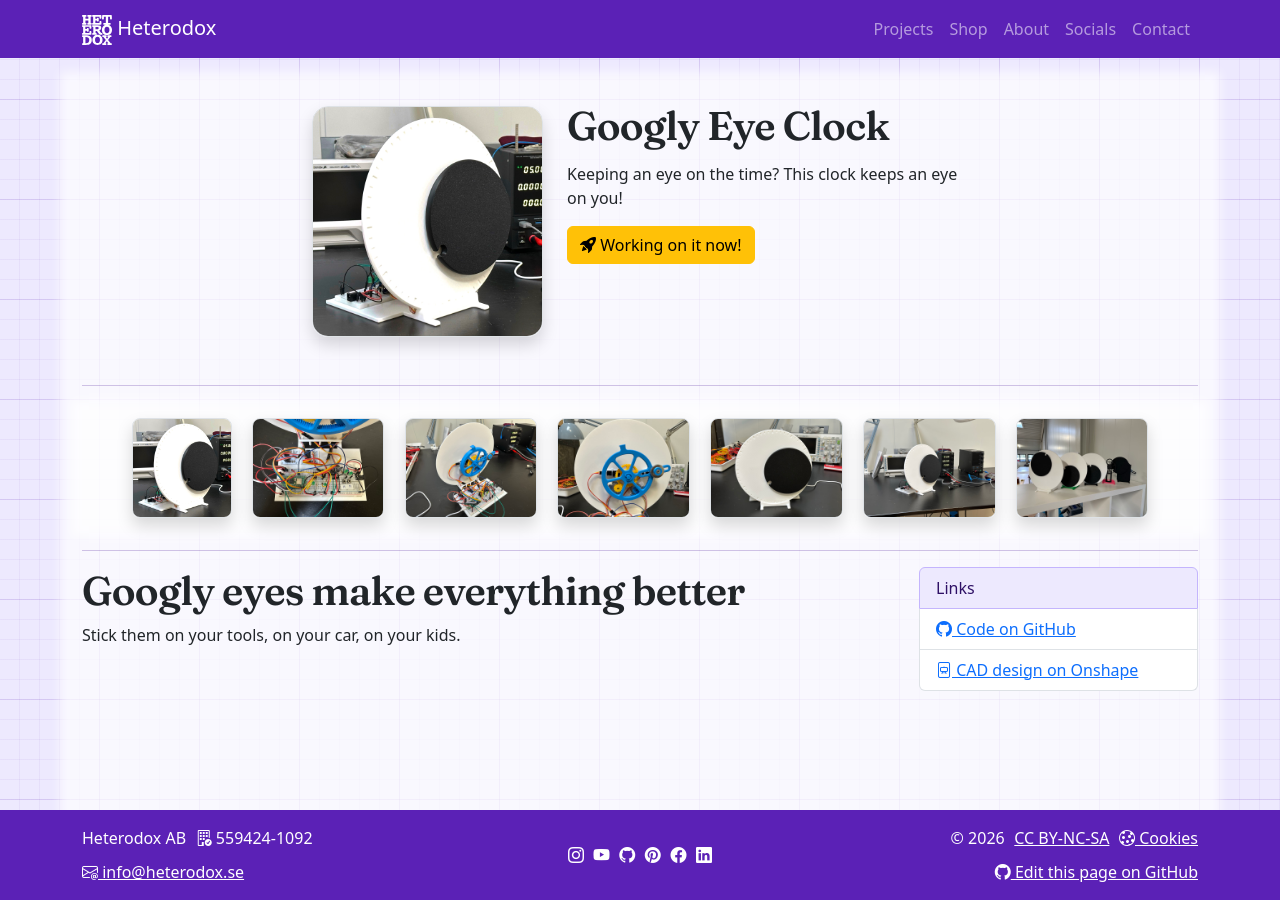
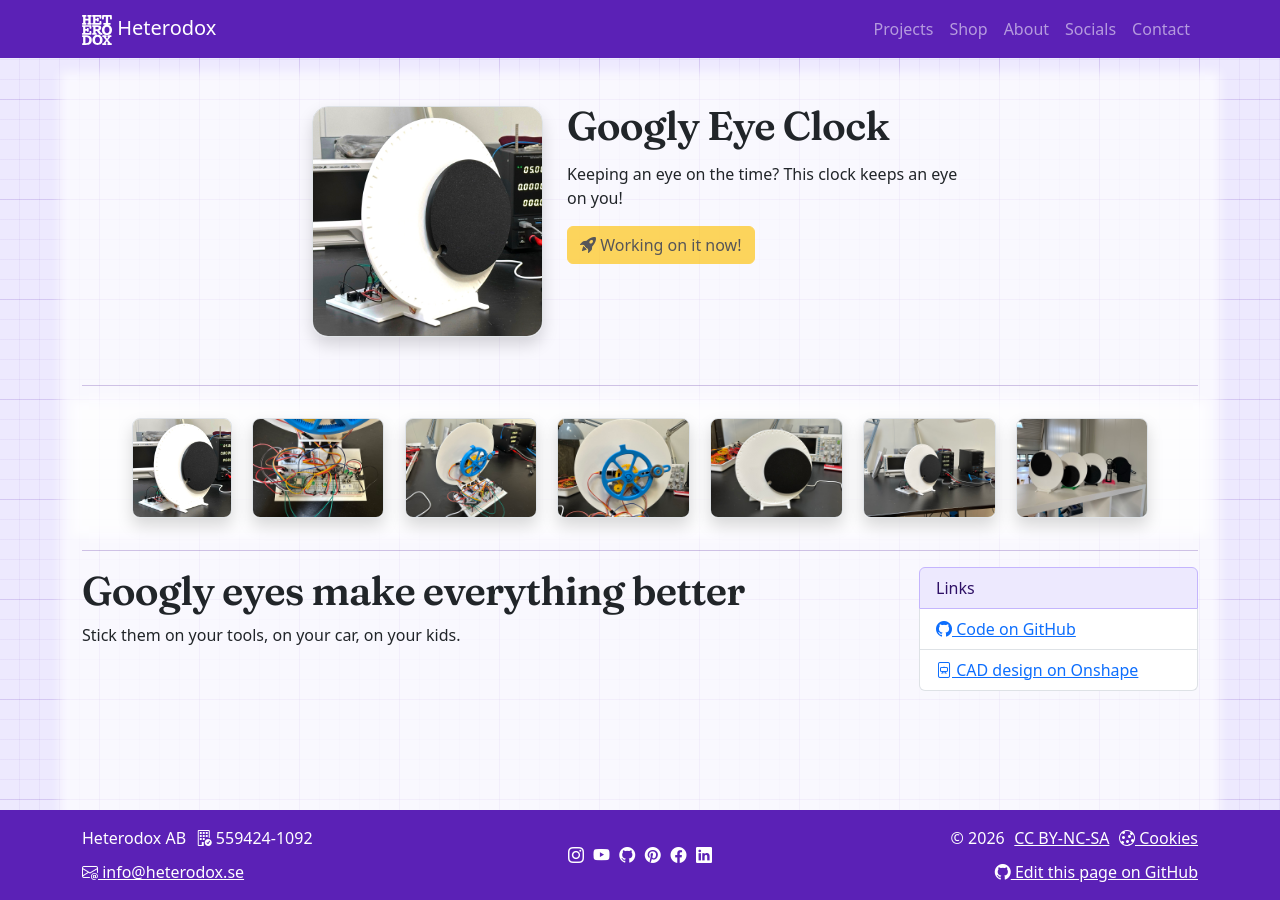
Before and after one commit to heterodox-studios/heterodox-studios.github.io, a Jekyll site: the page built from _projects/googly-eye-clock/index.md, in a window 1280 px wide. Built offline with Jekyll 4.4.1, drawn with Linux system fonts in a browser that asks for light colours; some web fonts are replaced.

Commit message:
Small fixes

```diff
--- a/404.html
+++ b/404.html
@@ -1,5 +1,6 @@
 ---
-layout: page
+layout: default
+title: "Page not found"
 ---
 
 <div class="px-4 py-5 my-5 text-center">
--- a/_layouts/project.html
+++ b/_layouts/project.html
@@ -20,15 +20,15 @@ layout: default
 
 
     {% if page.status == "idea" %}
-      <button type="button" class="btn btn-info bi-lightbulb">&nbsp;Just an idea...</button>
+      <span class="btn btn-info bi-lightbulb disabled" aria-disabled="true">&nbsp;Just an idea...</span>
     {% elsif page.status == "active" %}
-      <button type="button" class="btn btn-warning bi-rocket-takeoff-fill">&nbsp;Working on it now!</button>
+      <span class="btn btn-warning bi-rocket-takeoff-fill disabled" aria-disabled="true">&nbsp;Working on it now!</span>
     {% elsif page.status == "stalled" %}
-      <button type="button" class="btn btn-secondary bi-hourglass-split">&nbsp;Stalled</button>
+      <span class="btn btn-secondary bi-hourglass-split disabled" aria-disabled="true">&nbsp;Stalled</span>
     {% elsif page.status == "completed" %}
-      <button type="button" class="btn btn-success bi-hand-thumbs-up-fill">&nbsp;Completed!</button>
+      <span class="btn btn-success bi-hand-thumbs-up-fill disabled" aria-disabled="true">&nbsp;Completed!</span>
     {% else %}
-      <button type="button" class="btn btn-danger bi-bug-fill">&nbsp;BAD STATUS</button>
+      <span class="btn btn-danger bi-bug-fill disabled" aria-disabled="true">&nbsp;BAD STATUS</span>
     {% endif %}
     <br/>
 
@@ -44,7 +44,7 @@ layout: default
 <div class="container my-4 text-center">
   {% for image in page.images %}
 
-    <a href="{{ image.src }}"><img src="{{ image.src }}" class="rounded-3 m-2 border shadow" alt="{{ image.alt | escape }}" width="auto" height="100" loading="lazy"></a>
+    <a href="{{ image.src }}" target="_blank" rel="noopener"><img src="{{ image.src }}" class="rounded-3 m-2 border shadow" alt="{{ image.alt | escape }}" width="auto" height="100" loading="lazy"></a>
   {% endfor %}
 </div>
 
@@ -53,7 +53,7 @@ layout: default
 
 <div class="clearfix">
 
-  {% if page.links.size > 1 %}
+  {% if page.links.size >= 1 %}
     <div class="col-md-3 float-sm-end mb-3 ms-md-3">
       <ul class="list-group">
         <li class="list-group-item list-group-item-primary">Links</li>
--- a/projects.html
+++ b/projects.html
@@ -22,9 +22,9 @@ permalink: /projects/
     {% elsif project.status == "completed" %}
       <span class="project-status-tag bg-success bi-hand-thumbs-up-fill" data-bs-toggle="tooltip" title="Completed!"></span>
     {% endif %}
-    <img src="{{ project.permalink }}{{ hero.src  }}" class="card-img-top" alt="{{ hero.alt }}">
+    <img src="{{ project.permalink }}{{ hero.src  }}" class="card-img-top" alt="{{ hero.alt | escape }}">
     <div class="card-body">
-      <p class="card-text">{{ project.summary }}</p>
+      <p class="card-text">{{ project.summary | escape }}</p>
       <a href="{{ project.url }}" class="btn btn-primary stretched-link">{{ project.title }}</a>
     </div>
   </div>
```
